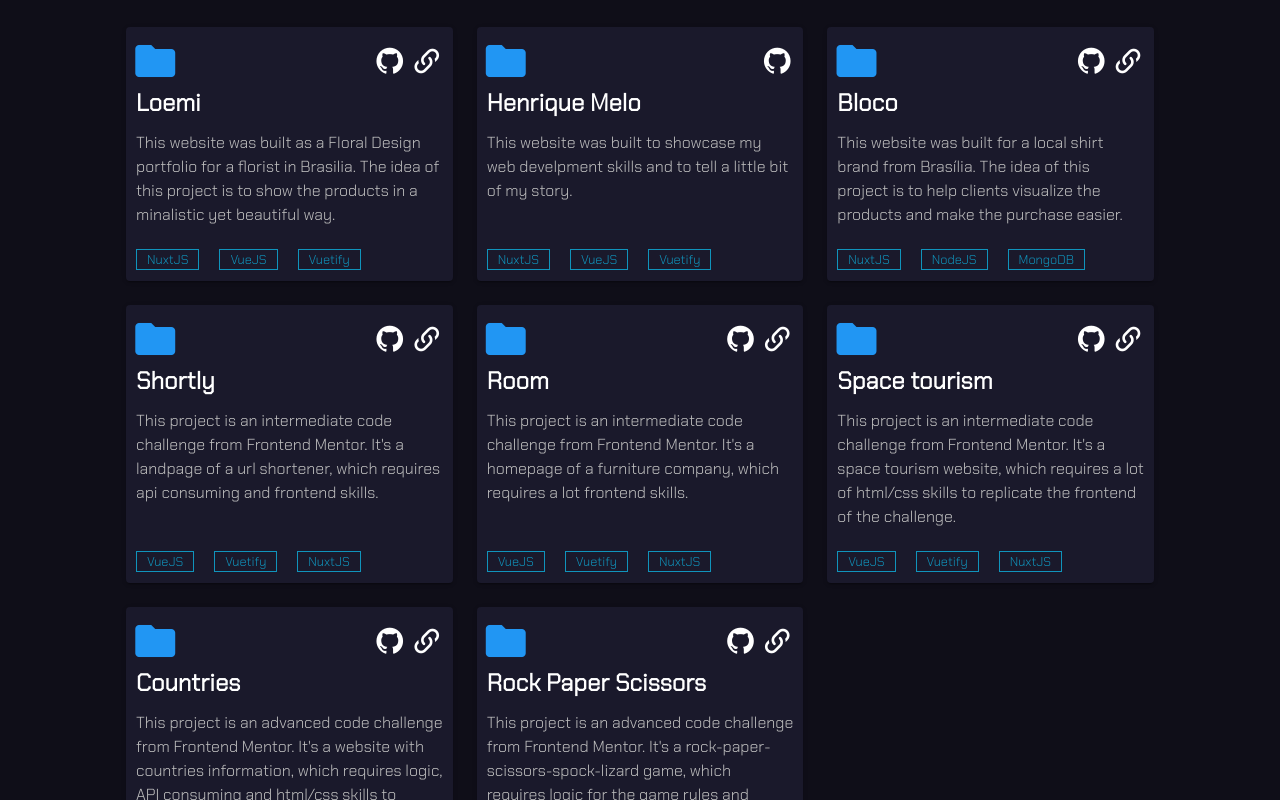
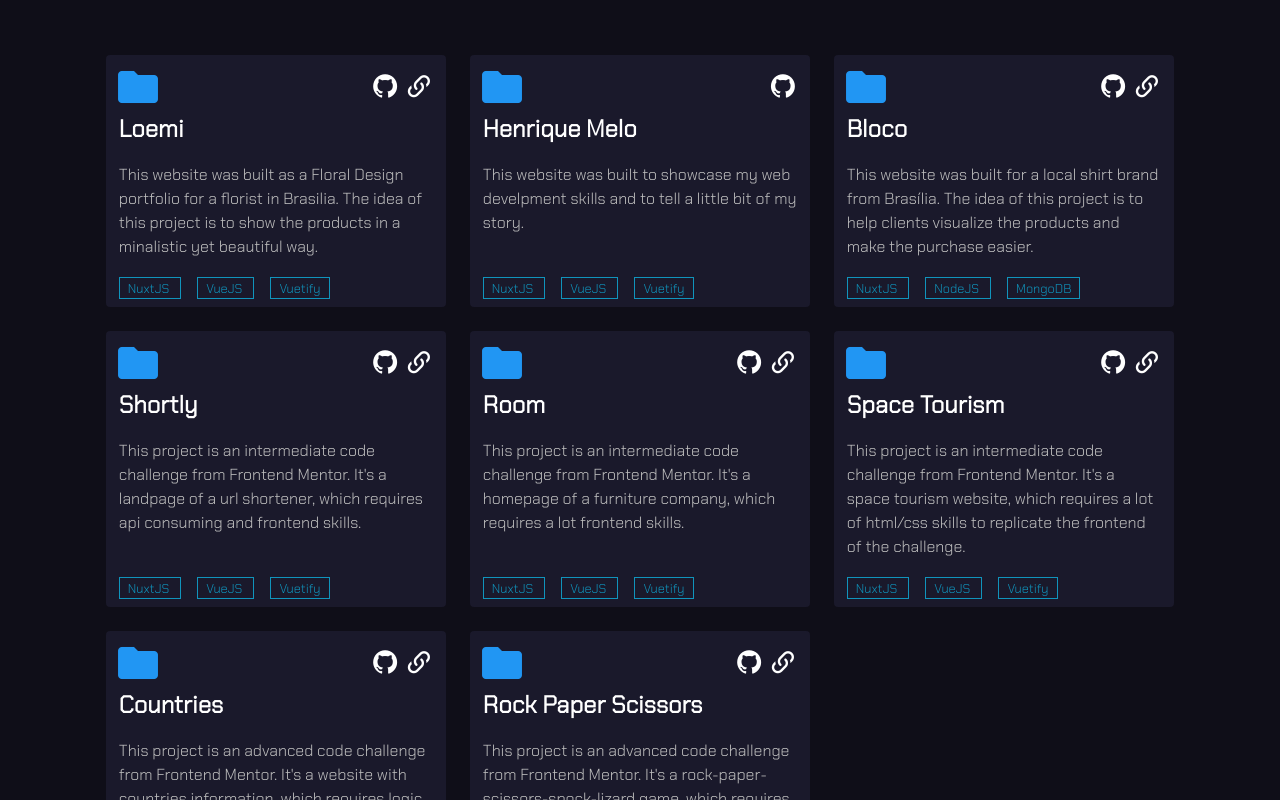
Before and after one commit to HenriqueAmorim20/henriquemelodev, a Nuxt app: page / in a window 1280 px wide. Shown: the part 2880-3680 px from the top of the page. Built offline with nearby package versions, Linux system fonts and the light colour scheme.

Commit message:
Refactor projects section

```diff
--- a/sections/projects.vue
+++ b/sections/projects.vue
@@ -1,274 +1,210 @@
 <template>
-  <div id="projects" class="main">
-    <div class="header">
+  <div id="projects">
+    <!-- Titulo da secao -->
+    <header class="header">
       <span class="header-order">04.</span>
       <span class="header-name">Projects</span>
-      <div class="header-divider" />
-    </div>
+      <span class="header-divider" />
+    </header>
+
     <div class="projects">
-      <v-card class="project-card">
-        <header>
-          <v-icon class="project-card-icon-folder" color="blue">mdi-folder</v-icon>
+      <!-- Card do projeto -->
+      <v-card
+        v-for="(item, index) in projects"
+        :key="index"
+        class="project-card"
+        flat
+      >
+        <!-- Header do card projeto -->
+        <header class="project-card-header">
+          <v-icon class="project-card-header-folder" color="blue">
+            mdi-folder
+          </v-icon>
           <v-spacer></v-spacer>
+          <!-- Links do projeto -->
           <a
-            href="https://github.com/HenriqueAmorim20/loemi-flores"
+            v-if="item.github"
+            :href="item.github"
             target="_blank"
             rel="noopener noreferrer"
+            class="project-card-header-link"
           >
-            <v-icon class="project-card-icon">mdi-github</v-icon>
+            <v-icon class="project-card-header-link-icon">mdi-github</v-icon>
           </a>
           <a
-            href="https://www.loemiflores.com.br"
+            v-if="item.link"
+            :href="item.link"
             target="_blank"
             rel="noopener noreferrer"
+            class="project-card-header-link"
           >
-            <v-icon class="project-card-icon">mdi-link-variant</v-icon>
+            <v-icon class="project-card-header-link-icon">
+              mdi-link-variant
+            </v-icon>
           </a>
         </header>
-        <h2>Loemi</h2>
-        <p>
-          This website was built as a Floral Design portfolio for a florist in
-          Brasilia. The idea of this project is to show the products in a
-          minalistic yet beautiful way.
-        </p>
+
+        <!-- Conteudo do projeto -->
+        <h2 class="project-card-name">{{ item.name }}</h2>
+        <p class="project-card-description">{{ item.description }}</p>
+
+        <!-- Tecnologias do projeto -->
         <div class="project-card-techs">
-          <span>NuxtJS</span>
-          <span>VueJS</span>
-          <span>Vuetify</span>
-        </div>
-      </v-card>
-      <v-card class="project-card">
-        <header>
-          <v-icon class="project-card-icon-folder" color="blue">mdi-folder</v-icon>
-          <v-spacer></v-spacer>
-          <a
-            href="https://github.com/HenriqueAmorim20/henriquemelodev"
-            target="_blank"
-            rel="noopener noreferrer"
+          <span
+            v-for="(tech, i) in item.techs"
+            :key="i"
+            class="project-card-techs-item"
           >
-            <v-icon class="project-card-icon">mdi-github</v-icon>
-          </a>
-        </header>
-        <h2>Henrique Melo</h2>
-        <p>
-          This website was built to showcase my web develpment skills and to
-          tell a little bit of my story.
-        </p>
-        <div class="project-card-techs">
-          <span>NuxtJS</span>
-          <span>VueJS</span>
-          <span>Vuetify</span>
-        </div>
-      </v-card>
-      <v-card class="project-card">
-        <header>
-          <v-icon class="project-card-icon-folder" color="blue">mdi-folder</v-icon>
-          <v-spacer></v-spacer>
-          <a
-            href="https://github.com/HenriqueAmorim20/BlocoBSB-Vuejs"
-            target="_blank"
-            rel="noopener noreferrer"
-          >
-            <v-icon class="project-card-icon">mdi-github</v-icon>
-          </a>
-          <a
-            href="https://www.blocobsb.com.br/"
-            target="_blank"
-            rel="noopener noreferrer"
-          >
-            <v-icon class="project-card-icon">mdi-link-variant</v-icon>
-          </a>
-        </header>
-        <h2>Bloco</h2>
-        <p>
-          This website was built for a local shirt brand from Brasília. The idea
-          of this project is to help clients visualize the products and make the
-          purchase easier.
-        </p>
-        <div class="project-card-techs">
-          <span>NuxtJS</span>
-          <span>NodeJS</span>
-          <span>MongoDB</span>
-        </div>
-      </v-card>
-      <v-card class="project-card">
-        <header>
-          <v-icon class="project-card-icon-folder" color="blue">mdi-folder</v-icon>
-          <v-spacer></v-spacer>
-          <a
-            href="https://github.com/HenriqueAmorim20/shortly"
-            target="_blank"
-            rel="noopener noreferrer"
-          >
-            <v-icon class="project-card-icon">mdi-github</v-icon>
-          </a>
-          <a
-            href="https://melohenrique-shortly.netlify.app/"
-            target="_blank"
-            rel="noopener noreferrer"
-          >
-            <v-icon class="project-card-icon">mdi-link-variant</v-icon>
-          </a>
-        </header>
-        <h2>Shortly</h2>
-        <p>
-          This project is an intermediate code challenge from Frontend Mentor.
-          It's a landpage of a url shortener, which requires api consuming and
-          frontend skills.
-        </p>
-        <div class="project-card-techs">
-          <span>VueJS</span>
-          <span>Vuetify</span>
-          <span>NuxtJS</span>
-        </div>
-      </v-card>
-      <v-card class="project-card">
-        <header>
-          <v-icon class="project-card-icon-folder" color="blue">mdi-folder</v-icon>
-          <v-spacer></v-spacer>
-          <a
-            href="https://github.com/HenriqueAmorim20/room"
-            target="_blank"
-            rel="noopener noreferrer"
-          >
-            <v-icon class="project-card-icon">mdi-github</v-icon>
-          </a>
-          <a
-            href="https://melohenrique-room.netlify.app/"
-            target="_blank"
-            rel="noopener noreferrer"
-          >
-            <v-icon class="project-card-icon">mdi-link-variant</v-icon>
-          </a>
-        </header>
-        <h2>Room</h2>
-        <p>
-          This project is an intermediate code challenge from Frontend Mentor.
-          It's a homepage of a furniture company, which requires a lot frontend
-          skills.
-        </p>
-        <div class="project-card-techs">
-          <span>VueJS</span>
-          <span>Vuetify</span>
-          <span>NuxtJS</span>
-        </div>
-      </v-card>
-      <v-card class="project-card">
-        <header>
-          <v-icon class="project-card-icon-folder" color="blue">mdi-folder</v-icon>
-          <v-spacer></v-spacer>
-          <a
-            href="https://github.com/HenriqueAmorim20/space-tourism"
-            target="_blank"
-            rel="noopener noreferrer"
-          >
-            <v-icon class="project-card-icon">mdi-github</v-icon>
-          </a>
-          <a
-            href="https://melohenrique-spacetourism.netlify.app/home"
-            target="_blank"
-            rel="noopener noreferrer"
-          >
-            <v-icon class="project-card-icon">mdi-link-variant</v-icon>
-          </a>
-        </header>
-        <h2>Space tourism</h2>
-        <p>
-          This project is an intermediate code challenge from Frontend Mentor.
-          It's a space tourism website, which requires a lot of html/css skills
-          to replicate the frontend of the challenge.
-        </p>
-        <div class="project-card-techs">
-          <span>VueJS</span>
-          <span>Vuetify</span>
-          <span>NuxtJS</span>
-        </div>
-      </v-card>
-      <v-card class="project-card">
-        <header>
-          <v-icon class="project-card-icon-folder" color="blue">mdi-folder</v-icon>
-          <v-spacer></v-spacer>
-          <a
-            href="https://github.com/HenriqueAmorim20/countries-challenge"
-            target="_blank"
-            rel="noopener noreferrer"
-          >
-            <v-icon class="project-card-icon">mdi-github</v-icon>
-          </a>
-          <a
-            href="https://melohenrique-countrieschallenge.netlify.app/countries"
-            target="_blank"
-            rel="noopener noreferrer"
-          >
-            <v-icon class="project-card-icon">mdi-link-variant</v-icon>
-          </a>
-        </header>
-        <h2>Countries</h2>
-        <p>
-          This project is an advanced code challenge from Frontend Mentor. It's
-          a website with countries information, which requires logic, API
-          consuming and html/css skills to replicate the frontend of the
-          challenge.
-        </p>
-        <div class="project-card-techs">
-          <span>VueJS</span>
-          <span>Vuetify</span>
-          <span>NuxtJS</span>
-        </div>
-      </v-card>
-      <v-card class="project-card">
-        <header>
-          <v-icon class="project-card-icon-folder" color="blue">mdi-folder</v-icon>
-          <v-spacer></v-spacer>
-          <a
-            href="https://github.com/HenriqueAmorim20/rock-paper-scissors"
-            target="_blank"
-            rel="noopener noreferrer"
-          >
-            <v-icon class="project-card-icon">mdi-github</v-icon>
-          </a>
-          <a
-            href="https://melohenrique-rockpaperscissors.netlify.app/"
-            target="_blank"
-            rel="noopener noreferrer"
-          >
-            <v-icon class="project-card-icon">mdi-link-variant</v-icon>
-          </a>
-        </header>
-        <h2>Rock Paper Scissors</h2>
-        <p>
-          This project is an advanced code challenge from Frontend Mentor. It's
-          a rock-paper-scissors-spock-lizard game, which requires logic for the
-          game rules and html/css skills to replicate the frontend of the
-          challenge.
-        </p>
-        <div class="project-card-techs">
-          <span>VueJS</span>
-          <span>Vuetify</span>
-          <span>NuxtJS</span>
+            {{ tech }}
+          </span>
         </div>
       </v-card>
     </div>
-  </div>
+</div>
 </template>
 
 <script>
 export default {
   name: "ProjectsComponent",
+  data() {
+    return {
+      projects: [
+        {
+          name: "loemi",
+          description:
+            "This website was built as a Floral Design portfolio for a florist in Brasilia. The idea of this project is to show the products in a minalistic yet beautiful way.",
+          techs: ["NuxtJS", "VueJS", "Vuetify"],
+          github: "https://github.com/HenriqueAmorim20/loemi-flores",
+          link: "www.loemiflores.com.br",
+        },
+        {
+          name: "henrique melo",
+          description:
+            "This website was built to showcase my web develpment skills and to tell a little bit of my story.",
+          techs: ["NuxtJS", "VueJS", "Vuetify"],
+          github: "https://github.com/HenriqueAmorim20/henriquemelodev",
+          link: null,
+        },
+        {
+          name: "bloco",
+          description:
+            "This website was built for a local shirt brand from Brasília. The idea of this project is to help clients visualize the products and make the purchase easier.",
+          techs: ["NuxtJS", "NodeJS", "MongoDB"],
+          github: "https://github.com/HenriqueAmorim20/BlocoBSB-Vuejs",
+          link: "https://www.blocobsb.com.br/",
+        },
+        {
+          name: "shortly",
+          description:
+            "This project is an intermediate code challenge from Frontend Mentor. It's a landpage of a url shortener, which requires api consuming and frontend skills.",
+          techs: ["NuxtJS", "VueJS", "Vuetify"],
+          github: "https://github.com/HenriqueAmorim20/shortly",
+          link: "https://melohenrique-shortly.netlify.app/",
+        },
+        {
+          name: "room",
+          description:
+            "This project is an intermediate code challenge from Frontend Mentor. It's a homepage of a furniture company, which requires a lot frontend skills.",
+          techs: ["NuxtJS", "VueJS", "Vuetify"],
+          github: "https://github.com/HenriqueAmorim20/room",
+          link: "https://melohenrique-room.netlify.app/",
+        },
+        {
+          name: "space tourism",
+          description:
+            "This project is an intermediate code challenge from Frontend Mentor. It's a space tourism website, which requires a lot of html/css skills to replicate the frontend of the challenge.",
+          techs: ["NuxtJS", "VueJS", "Vuetify"],
+          github: "https://github.com/HenriqueAmorim20/space-tourism",
+          link: "https://melohenrique-spacetourism.netlify.app/home",
+        },
+        {
+          name: "countries",
+          description:
+            "This project is an advanced code challenge from Frontend Mentor. It's a website with countries information, which requires logic, API consuming and html/css skills to replicate the frontend of the challenge.",
+          techs: ["NuxtJS", "VueJS", "Vuetify"],
+          github: "https://github.com/HenriqueAmorim20/countries-challenge",
+          link: "https://melohenrique-countrieschallenge.netlify.app/countries",
+        },
+        {
+          name: "rock paper scissors",
+          description:
+            "This project is an advanced code challenge from Frontend Mentor. It's a rock-paper-scissors-spock-lizard game, which requires logic for the game rules and html/css skills to replicate the frontend of the challenge.",
+          techs: ["NuxtJS", "VueJS", "Vuetify"],
+          github: "https://github.com/HenriqueAmorim20/rock-paper-scissors",
+          link: "https://melohenrique-rockpaperscissors.netlify.app/",
+        },
+      ],
+    };
+  },
 };
 </script>
 
 <style scoped>
+/* Inicio secao projects */
 .projects {
-  max-width: 1100px;
-  padding: 20px 20px !important;
-  margin: 0 auto !important;
   display: grid;
   grid-template-columns: repeat(3, 1fr);
   gap: 1.5rem;
+  margin-top: 3rem;
+}
+/* Fim secao projects */
+
+/* Inicio card do projeto */
+.project-card {
+  display: flex;
+  flex-direction: column;
+  background-color: #1a192b;
+  padding: 0.5rem 0.8rem;
 }
 
-@media (max-width: 1025px) {
+.project-card-header {
+  display: flex;
+  align-items: center;
+}
+
+.project-card-header-folder {
+  font-size: 3rem;
+  margin-left: -0.3rem;
+}
+
+.project-card-header-link {
+  text-decoration: none;
+}
+
+.project-card-header-link-icon {
+  font-size: 1.8rem;
+  margin-left: 0.3rem;
+}
+
+.project-card-header-link-icon:hover {
+  color: #1094bd;
+}
+
+.project-card-name {
+  text-transform: capitalize;
+}
+
+.project-card-description {
+  color: #bebebe;
+  margin: 1rem 0;
+}
+
+.project-card-techs {
+  margin-top: auto;
+}
+
+.project-card-techs-item {
+  margin-top: 1.5rem;
+  font-size: 0.8rem;
+  color: #1094bc;
+  border: 1px solid #1094bc;
+  padding: 0.1rem 0.5rem;
+  margin: 0 1rem 0 0;
+}
+/* Fim card do projeto */
+
+/* Inicio media queries */
+@media (max-width: 1000px) {
   .projects {
     grid-template-columns: repeat(2, 1fr);
   }
@@ -279,58 +215,5 @@ export default {
     grid-template-columns: 1fr;
   }
 }
-
-.project-card {
-  display: flex;
-  flex-direction: column;
-  padding: 10px !important;
-  background-color: #1a192b;
-}
-
-.project-card header {
-  display: flex;
-  align-items: center;
-  width: 100%;
-}
-
-.project-card-icon-folder {
-  font-size: 3rem;
-  margin-left: -0.3rem !important;
-}
-
-a {
-  text-decoration: none;
-}
-
-.project-card-icon {
-  font-size: 2rem;
-  margin-left: 0.3rem !important;
-}
-
-.project-card-icon:hover {
-  color: #1094bd !important;
-}
-
-.project-card h2 {
-  font-size: 1.5rem;
-  transition: 0.7s all ease;
-}
-
-.project-card p {
-  font-size: 1rem;
-  margin: 10px auto auto !important;
-  color: #bebebe !important;
-}
-
-.project-card-techs {
-  margin-top: 20px !important;
-}
-
-.project-card-techs span {
-  font-size: 0.8rem;
-  color: #1094bc !important;
-  border: 1px solid #1094bc;
-  padding: 1px 10px !important;
-  margin: 0 20px 0 0 !important;
-}
+/* Fim media queries */
 </style>
```
Also changed, not shown: pages/index.vue (+4 -3 lines).
